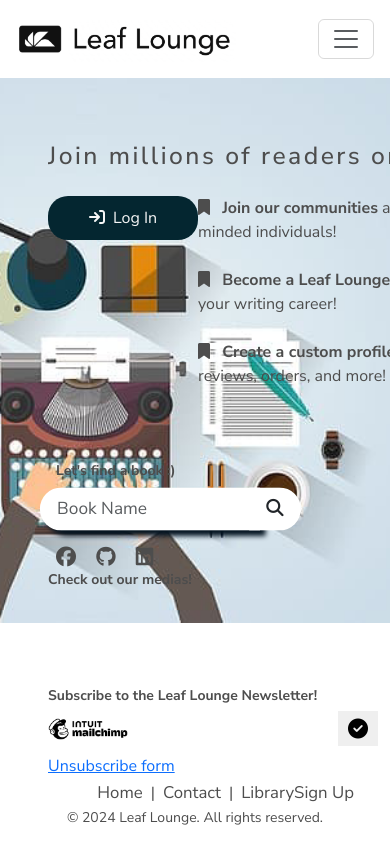
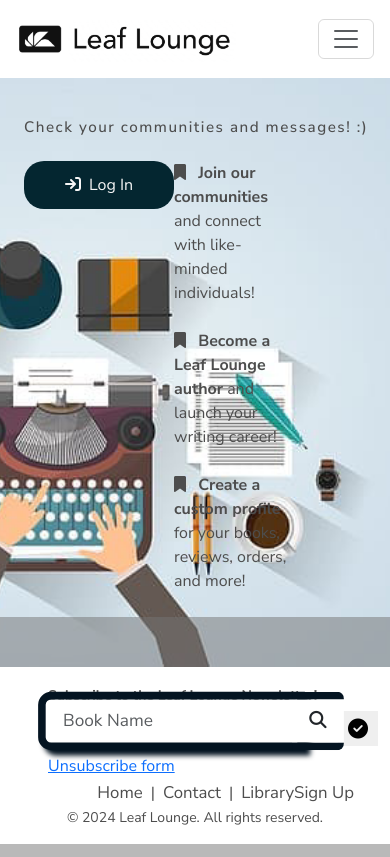
Before and after one commit to Ana-Niko-byte/leaf-lounge, a Django app: page / in a window 390 px wide; the page is wider, and only the part inside the window is pictured. Before the commit the page ends 825 px from the top of that part, so only its background shows below. Run offline with Django 4.2, Linux system fonts and the light colour scheme; parts of the project's set-up code (start-up, migrations or seed data) failed here and were passed over; some libraries are stand-ins or nearby versions.

Commit message:
style: search input fields

```diff
--- a/blurb/templates/blurb/index.html
+++ b/blurb/templates/blurb/index.html
@@ -2,11 +2,11 @@
 {% load static %}
 
 {% block content %}
-<div class="jumbotron d-flex flex-column align-items-start justify-content-between">
+<div class="jumbotron flex-fill d-flex flex-column align-items-start justify-content-between">
     <div class="greeting-container">
         {% if not user.is_authenticated %}
-            <div class="welcome-container ps-5 pt-5">
-                <h1 class="typewriter h2 mt-3 mb-4">Join millions of readers on your next journey</h1>
+            <div class="welcome-container ps-4 ps-md-5 pt-4 pt-md-5">
+                <h1 class="typewriter typewriter-blurb h2 mt-3 mb-4">Join millions of readers on your next journey</h1>
                 <div class="secondary-container d-flex align-items-start justify-content-between">
                     <div class="motivation-container order-last me-5 pe-5">
                         <p class="mb-4">
@@ -22,24 +22,31 @@
                             <strong>Create a custom profile</strong> for your books, reviews, orders, and more!
                         </p>
                     </div>
-                    <a href="{{ signin_url }}" class="custom-button">
+                    <div class="button-container d-flex justify-content-start">
+                        <a href="{{ signin_url }}" class="btn-link">
+                            <button class="custom-button">
                                 <i class="fa-solid fa-arrow-right-to-bracket me-2"></i>Log In
+                            </button>
                         </a>
                     </div>
                 </div>
+            </div>
         {% else %}
-            <div class="welcome-container ps-5 pt-5">
+            <div class="welcome-container ps-4 ps-md-5 pt-4 pt-md-5">
                 <p class="h4">Hey, {{ user }}!</p>
-                <h1 class="typewriter h2 mt-3 mb-4">Don't miss out on the chatter in your communities :)</h1>
+                <h1 class="typewriter typewriter-blurb h2 mt-3 mb-4">Don't miss out on the chatter in your communities :)</h1>
+                <div class="button-container d-flex justify-content-start">
                     <a href="{{ community_general_url }}" class="btn-link">
-                    <button class="custom-button mt-3">
-                        <i class="fa-solid fa-book-open me-2"></i>My Communities</a>
+                        <button class="custom-button mt-1 mt-md-3">
+                            <i class="fa-solid fa-book-open me-2"></i>My Communities
                         </button>
                     </a>
                 </div>
+            </div>
         {% endif %}
     </div>
-    <div class="form-container col-lg-3 col-md-6 col-sm-12 m-5">
+    <div class="search-form-container w-100 p-0 m-0">
+        <div class="m-5">
             <!-- Search Form -->
             <form method="GET" action="{% url 'library' %}">
                 <p class="ps-2 small mb-2"><strong>Let's find a book :)</strong></p>
@@ -65,4 +72,14 @@
             </div>
         </div>
     </div>
+</div>
 {% endblock %}
+
+{% block extra_js %}
+{{ block_super }}
+<script>
+    if (window.innerWidth < 450) {
+        document.querySelector("h1.typewriter-blurb").textContent = "Check your communities and messages! :)";
+    };
+</script>
+{% endblock %}
--- a/library/templates/library/_breadcrumb.html
+++ b/library/templates/library/_breadcrumb.html
@@ -1,10 +1,9 @@
 {% load my_tags %}
-<div class="breadcrumb-container ms-0 ms-md-4">
+<div class="breadcrumb-container mt-3 ms-0 ms-md-4">
     <nav aria-label="breadcrumb">
         <ol class="breadcrumb">
             <li class="nav-crumb breadcrumb-item"><a href="{{ home_url }}">Home</a></li>
             <li class="nav-crumb breadcrumb-item" aria-current="page"><a href="{{ library_url }}">Library</a></li>
-            <!-- If breadcrumb is to be kept on all pages, change this to reflect the current path -->
             <li class="nav-crumb breadcrumb-item active"aria-current="page">{{ book.title }}</li>
         </ol>
     </nav>
--- a/static/css/styles.css
+++ b/static/css/styles.css
@@ -14,6 +14,8 @@
     --green-grey: #4c7273;
     --light-green-grey: #86b9b0;
     --light-blue: #d0d6d6;
+    --search-bg: rgb(250, 250, 250);
+    --book-outline: #041421;
 }
 /* /Colour Specification */
 
@@ -118,30 +120,67 @@
     transition: all 0.4s ease;
 }
 
-.form-control{
-    border-top-left-radius: 20px;
-    border-bottom-left-radius: 20px;
+.form-control-search{
+    border-top-left-radius: 12px;
+    border-bottom-left-radius: 12px;
     caret-color: var(--dark-text-color);
+    border: 7px solid var(--book-outline);
+    border-right: none;
 }
 
-.search-button{
+.search-button, .search-button-nav{
     position: relative;
     z-index: 20;
-    border-top-right-radius: 20px;
-    border-bottom-right-radius: 20px;
     border-top-left-radius: 0px;
     border-bottom-left-radius: 0px;
+    border: 7px solid var(--book-outline);
+    border-left: none;
+    border-right: none;
+}
+
+.search-button-nav{
+    border-radius: 3px;
+}
+
+.search-nav{
+    border-radius: 10px;
+}
+
+.search-button-nav, .search-nav{
+    border: 5px solid var(--book-outline);
+    background-color: var(--search-bg);
+}
+
+.search-button-nav, .search-nav{
+    border-right: none;
+}
+
+.search-button-nav{
+    border-left: none;
+}
+
+.search-nav:focus{
+    box-shadow: none;
+    border-color: var(--book-outline);
+    background-color: var(--search-bg);
+    transform: scale(1.05);
+}
+
+.search-nav:focus + .input-group-append .search-button-nav{
+    transform: scale(1.04);
 }
 
 .form-control-search:focus {
     box-shadow: 5px 5px 5px var(--dark-navy);
     transform: scale(1.08);
-    border: none;
+    border: 7px solid var(--book-outline);
 }
 
 .form-control-search:focus + .input-group-append .search-button{
     transform: scale(1.08);
-    border: none;
+    border: 7px solid var(--book-outline);
+    border-left: none;
+    border-right: none;
 }
 
 .custom-fields{
@@ -244,6 +283,14 @@
     text-decoration: none;
     color: var(--white-text);
 }
+
+.search-form-container{
+    background-color: rgba(116, 116, 116, 0.5);
+}
+
+.search-input, .search-input-nav{
+    max-width: 400px;
+}
 /* /General */
 
 /* Toasts */
@@ -257,7 +304,11 @@
 /* /Toasts */
 
 /* Media Queries */
-@media all and (min-width: 400px){
+@media all and (max-width: 450px){
+    .typewriter{
+        font-size: 0.95rem;
+        max-width: 350px;
+    }
 }
 
 @media all and (max-width: 1375px){
```
Also changed, not shown: templates/_second_nav.html (+9 -9 lines). Lines whose indentation alone changed are shown as unchanged.
